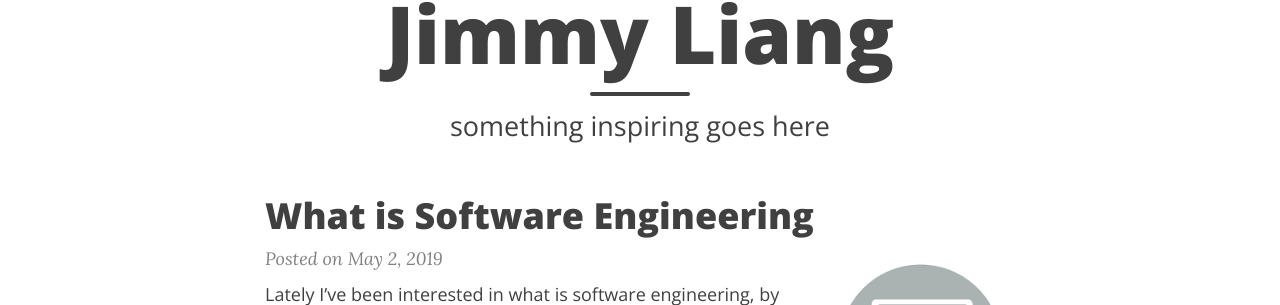
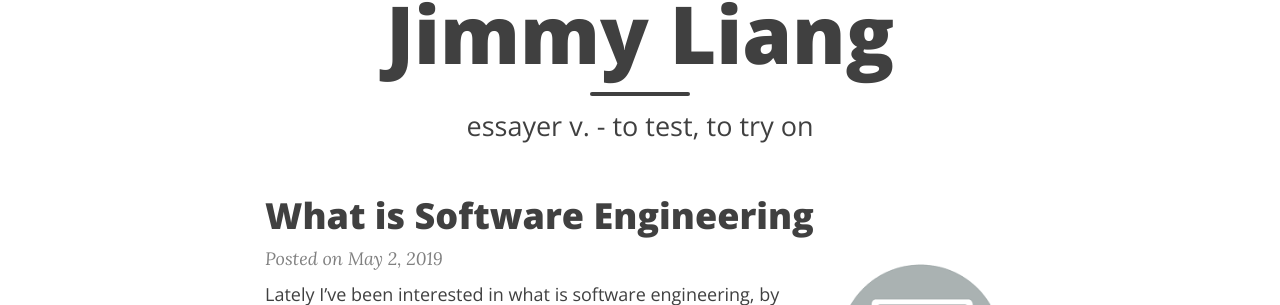
Before and after one commit to jliang117/jliang117.github.io, a Jekyll site: the page built from index.html, in a window 1280 px wide and 900 px high. Shown: the part 141-446 px from the top of the window. Built offline with Jekyll 4.4.1, drawn with Linux system fonts in a browser that asks for light colours; nearby versions of some CDN libraries; the list of posts is cut into pages by our own code.

Commit message:
change desc

```diff
--- a/index.html
+++ b/index.html
@@ -1,7 +1,7 @@
 ---
 layout: page
 title: Jimmy Liang
-subtitle: something inspiring goes here
+subtitle: essayer v. - to test, to try on
 use-site-title: true
 ---
 
```
